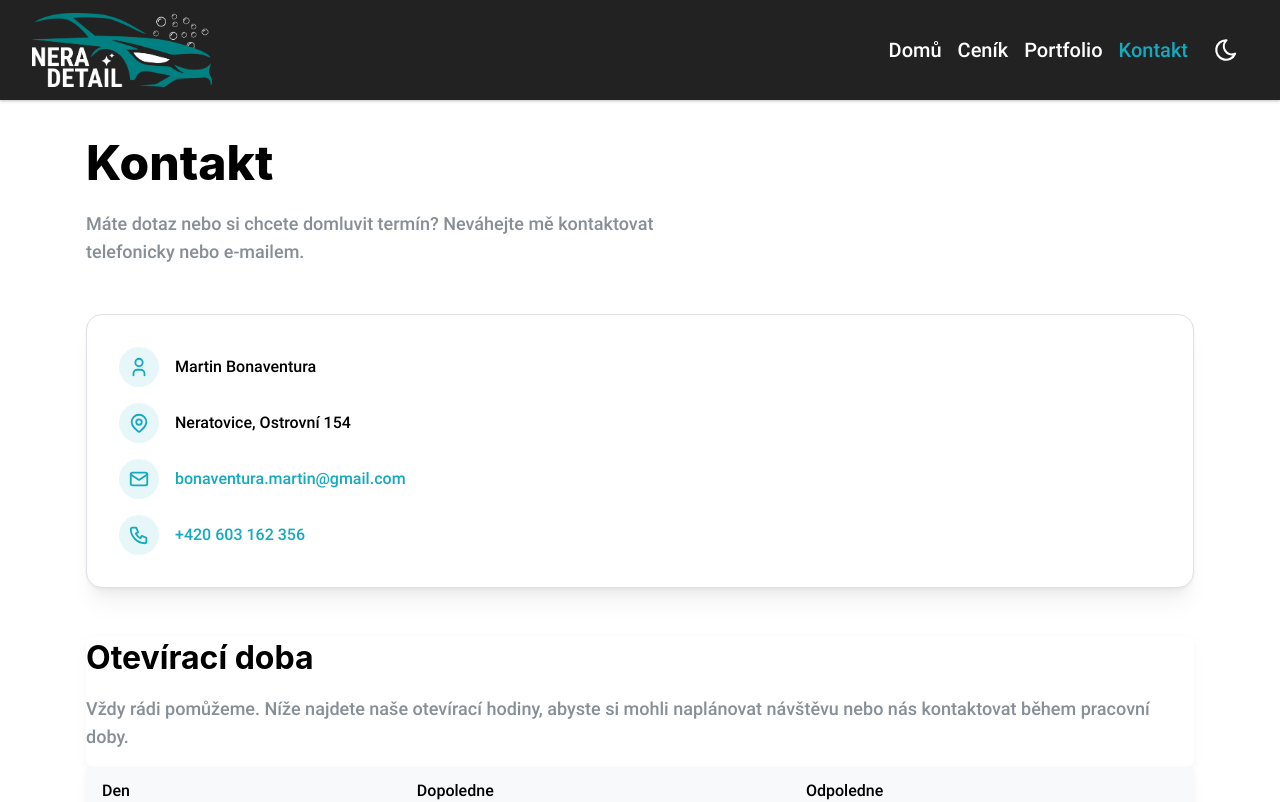
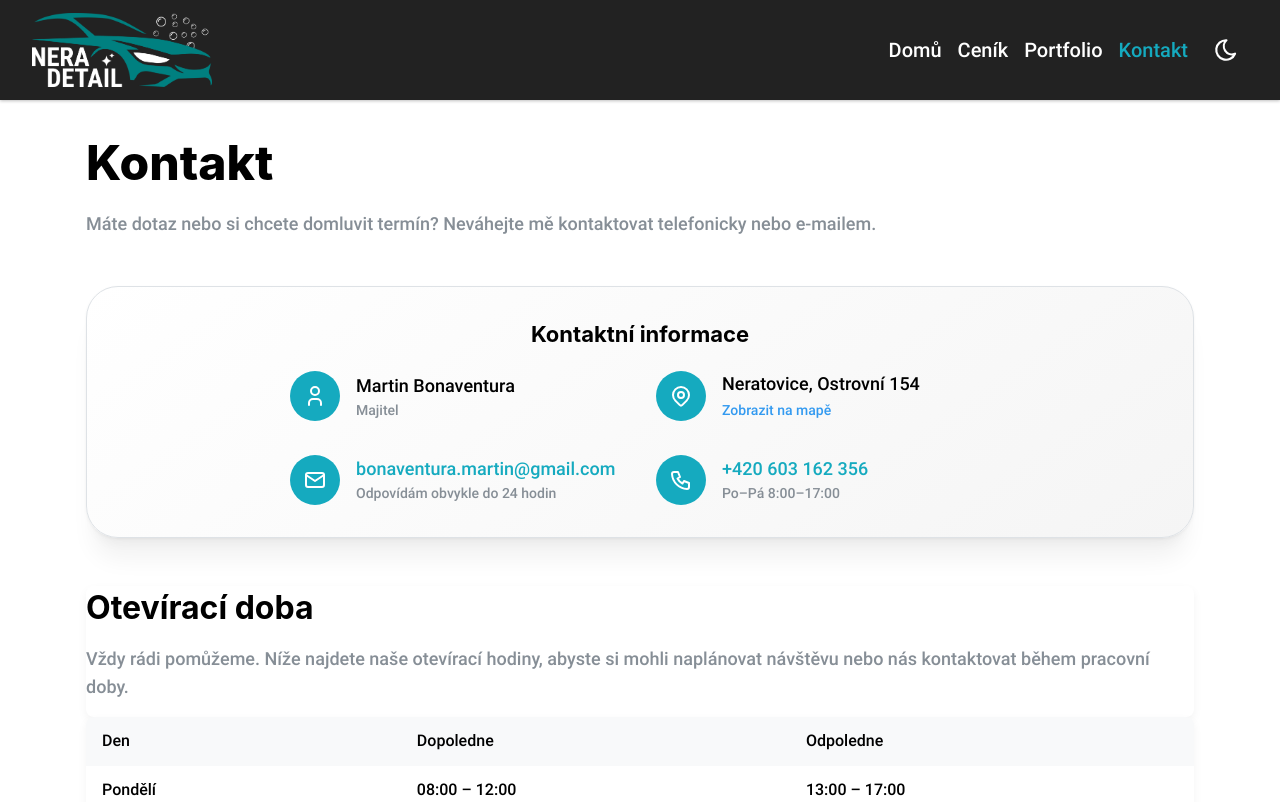
Before and after one commit to adamblahout/neradetail, a React (Vite) app in the folder neradetail/: page /contact in a window 1280 px wide. Shown: the top 802 px of the page. Built offline with nearby package versions, Linux system fonts and the light colour scheme.

Commit message:
new contact

```diff
--- a/neradetail/index.html
+++ b/neradetail/index.html
@@ -1,10 +1,10 @@
-<!doctype html>
+<!DOCTYPE html>
 <html lang="en">
   <head>
     <meta charset="UTF-8" />
-    <link rel="icon" type="image/svg+xml" href="/vite.svg" />
+    <link rel="icon" type="image/svg+xml" href="/favicon.svg" />
     <meta name="viewport" content="width=device-width, initial-scale=1.0" />
-    <title>neradetail</title>
+    <title>Neradetail</title>
   </head>
   <body>
     <div id="root"></div>
--- a/neradetail/src/pages/contact/Contact.tsx
+++ b/neradetail/src/pages/contact/Contact.tsx
@@ -13,10 +13,13 @@ import {
   Box,
   useMantineTheme,
   useMantineColorScheme,
+  SimpleGrid,
 } from "@mantine/core";
 import { IconUser, IconMapPin, IconMail, IconPhone } from "@tabler/icons-react";
+import { useRef } from "react";
 
 function Contact() {
+  const mapRef = useRef<HTMLDivElement>(null);
   const { colorScheme } = useMantineColorScheme();
   const theme = useMantineTheme();
 
@@ -61,47 +64,105 @@ function Contact() {
         <Title order={1} fz="3rem" fw={800}>
           Kontakt
         </Title>
-        <Text c="dimmed" fz={"lg"} maw={600}>
+        <Text c="dimmed" fz={"lg"}>
           Máte dotaz nebo si chcete domluvit termín? Neváhejte mě kontaktovat
           telefonicky nebo e-mailem.
         </Text>
       </Stack>
 
-      <Card shadow="md" radius="lg" p="xl" withBorder mb="3rem">
-        <Stack gap="md">
-          <Group align="center">
-            <ThemeIcon variant="light" size={40} radius="xl">
-              <IconUser size={22} />
+      <Card
+        shadow="lg"
+        radius="xl"
+        p="xl"
+        withBorder
+        mb="3rem"
+        style={{
+          background:
+            colorScheme === "dark"
+              ? "linear-gradient(145deg, rgba(30,30,30,1) 0%, rgba(45,45,45,1) 100%)"
+              : "linear-gradient(145deg, rgba(255,255,255,1) 0%, rgba(245,245,245,1) 100%)",
+          transition: "all 0.3s ease",
+        }}
+      >
+        <Stack align="center" gap="lg">
+          <Title order={3} ta="center" fw={700}>
+            Kontaktní informace
+          </Title>
+          <SimpleGrid
+            cols={{ xs: 1, sm: 2 }}
+            spacing="xl"
+            verticalSpacing="xl"
+            style={{ width: "100%", maxWidth: 700 }}
+          >
+            <Group wrap="nowrap" gap="md">
+              <ThemeIcon size={50} radius="xl">
+                <IconUser size={24} />
               </ThemeIcon>
-            <Text fw={600}>Martin Bonaventura</Text>
+              <Box>
+                <Text fw={600} fz="lg">
+                  Martin Bonaventura
+                </Text>
+                <Text c="dimmed" fz="sm">
+                  Majitel
+                </Text>
+              </Box>
             </Group>
 
-          <Group align="center">
-            <ThemeIcon variant="light" size={40} radius="xl">
-              <IconMapPin size={22} />
+            <Group wrap="nowrap" gap="md">
+              <ThemeIcon size={50} radius="xl">
+                <IconMapPin size={24} />
               </ThemeIcon>
-            <Text fw={500}>Neratovice, Ostrovní 154</Text>
+              <Box>
+                <Text fw={600} fz="lg">
+                  Neratovice, Ostrovní 154
+                </Text>
+                <Anchor
+                  component="button"
+                  onClick={() =>
+                    mapRef.current?.scrollIntoView({ behavior: "smooth" })
+                  }
+                  fz="sm"
+                  c="blue.5"
+                >
+                  Zobrazit na mapě
+                </Anchor>
+              </Box>
             </Group>
 
-          <Group align="center">
-            <ThemeIcon variant="light" size={40} radius="xl">
-              <IconMail size={22} />
+            <Group wrap="nowrap" gap="md">
+              <ThemeIcon size={50} radius="xl">
+                <IconMail size={24} />
               </ThemeIcon>
+              <Box>
                 <Anchor
                   href="mailto:bonaventura.martin@gmail.com"
                   target="_blank"
                   rel="noopener noreferrer"
+                  fw={600}
+                  fz="lg"
                 >
                   bonaventura.martin@gmail.com
                 </Anchor>
+                <Text c="dimmed" fz="sm">
+                  Odpovídám obvykle do 24 hodin
+                </Text>
+              </Box>
             </Group>
 
-          <Group align="center">
-            <ThemeIcon variant="light" size={40} radius="xl">
-              <IconPhone size={22} />
+            <Group wrap="nowrap" gap="md">
+              <ThemeIcon size={50} radius="xl">
+                <IconPhone size={24} />
               </ThemeIcon>
-            <Anchor href="tel:+420603162356">+420 603 162 356</Anchor>
+              <Box>
+                <Anchor href="tel:+420603162356" fw={600} fz="lg">
+                  +420 603 162 356
+                </Anchor>
+                <Text c="dimmed" fz="sm">
+                  Po–Pá 8:00–17:00
+                </Text>
+              </Box>
             </Group>
+          </SimpleGrid>
         </Stack>
       </Card>
 
@@ -189,6 +250,7 @@ function Contact() {
       <Divider label="Kde mě najdete" labelPosition="center" my="xl" />
 
       <div
+        ref={mapRef}
         style={{
           position: "relative",
           overflow: "hidden",
--- a/neradetail/src/pages/portfolio/Portfolio.tsx
+++ b/neradetail/src/pages/portfolio/Portfolio.tsx
@@ -55,7 +55,7 @@ const Portfolio = () => {
         <Text c="dimmed" fz="lg" mb="sm">
           Prohlédněte si naše realizace čištění interiérů a exteriérů automobilů
           a nechte se inspirovat proměnami, které dokážeme vytvořit. Každé
-          vozidlo má svůj příběh — my mu pomáháme znovu zazářit. dokonalosti.
+          vozidlo má svůj příběh — my mu pomáháme znovu zazářit.
         </Text>
       </Box>
 
```
Also changed, not shown: neradetail/public/favicon.svg (added). Lines whose indentation alone changed are shown as unchanged.
